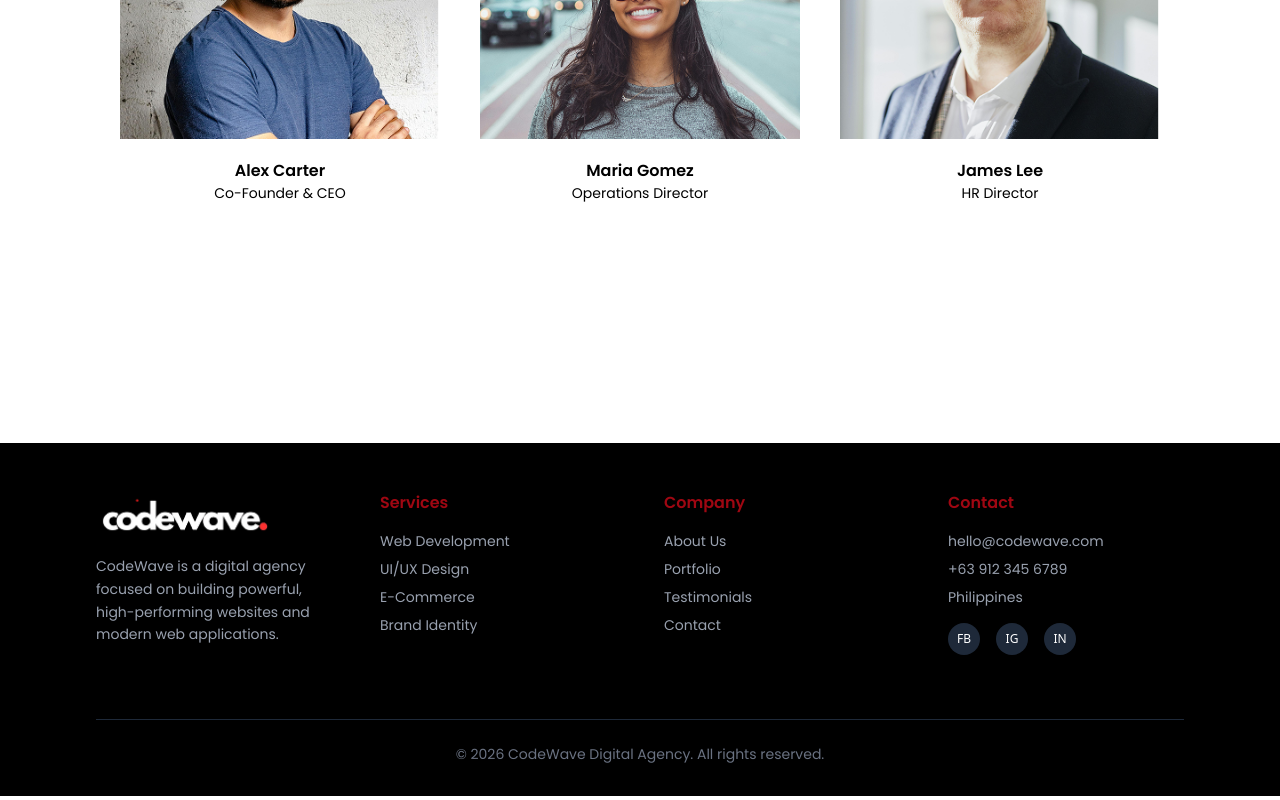
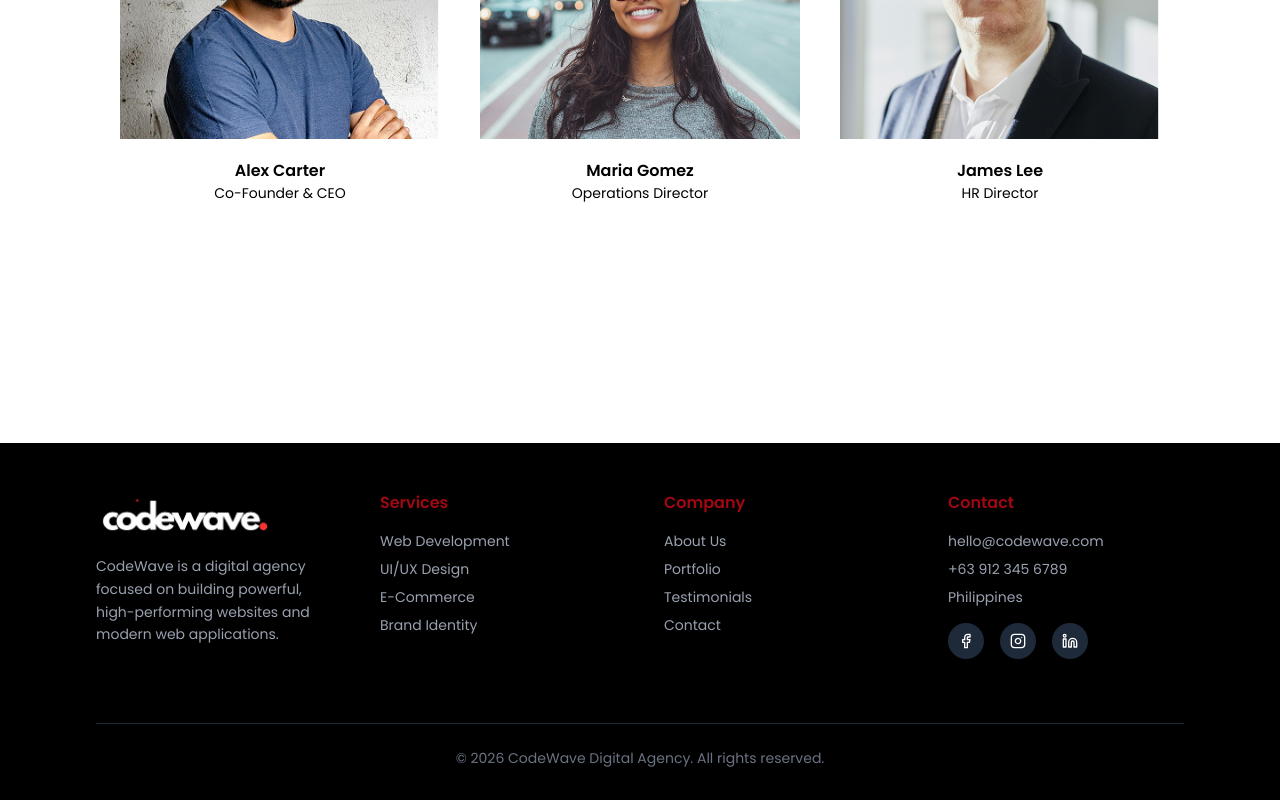
Before and after one commit to rchll-16/codewave-digital-agency, a React (Vite) app: page / in a window 1280 px wide. Shown: the part 4127-4927 px from the top of the page. Built offline with nearby package versions, Linux system fonts and the light colour scheme.

Commit message:
Added icon lucide-react to footer

```diff
--- a/package.json
+++ b/package.json
@@ -11,6 +11,7 @@
   },
   "dependencies": {
     "@tailwindcss/vite": "^4.1.18",
+    "lucide-react": "^0.574.0",
     "react": "^19.2.0",
     "react-dom": "^19.2.0",
     "tailwindcss": "^4.1.18"
--- a/src/components/Footer.tsx
+++ b/src/components/Footer.tsx
@@ -1,4 +1,5 @@
 import logo from "../assets/logos/orig-logo.png";
+import { Facebook, Instagram, Linkedin } from "lucide-react";
 
 const Footer = () => {
   return (
@@ -51,15 +52,26 @@ const Footer = () => {
 
           {/* Socials */}
           <div className="flex gap-4 mt-4">
-            <div className="w-8 h-8 bg-gray-800 hover:bg-red-800 transition rounded-full flex items-center justify-center text-xs cursor-pointer">
-              FB
-            </div>
-            <div className="w-8 h-8 bg-gray-800 hover:bg-red-800 transition rounded-full flex items-center justify-center text-xs cursor-pointer">
-              IG
-            </div>
-            <div className="w-8 h-8 bg-gray-800 hover:bg-red-800 transition rounded-full flex items-center justify-center text-xs cursor-pointer">
-              IN
-            </div>
+            <a
+              href="#"
+              className="w-9 h-9 bg-gray-800 hover:bg-red-800 transition rounded-full flex items-center justify-center"
+            >
+              <Facebook size={16} />
+            </a>
+
+            <a
+              href="#"
+              className="w-9 h-9 bg-gray-800 hover:bg-red-800 transition rounded-full flex items-center justify-center"
+            >
+              <Instagram size={16} />
+            </a>
+
+            <a
+              href="#"
+              className="w-9 h-9 bg-gray-800 hover:bg-red-800 transition rounded-full flex items-center justify-center"
+            >
+              <Linkedin size={16} />
+            </a>
           </div>
         </div>
       </div>
```
Also changed, not shown: 1 other file (tests, documents, lock files or other folders).
